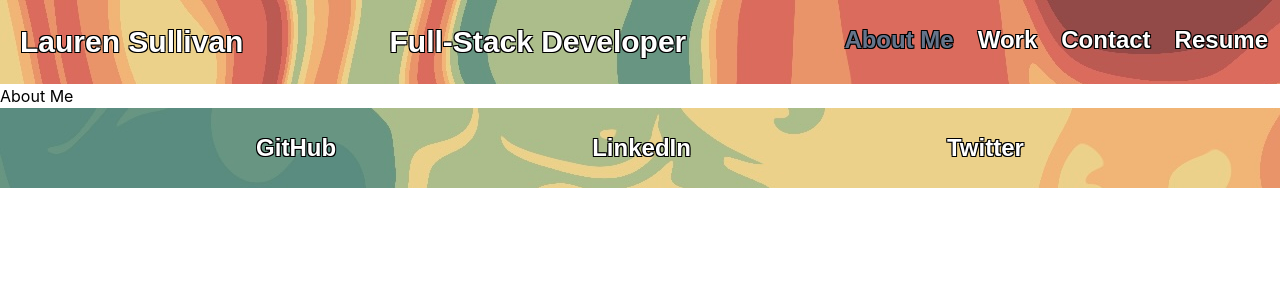
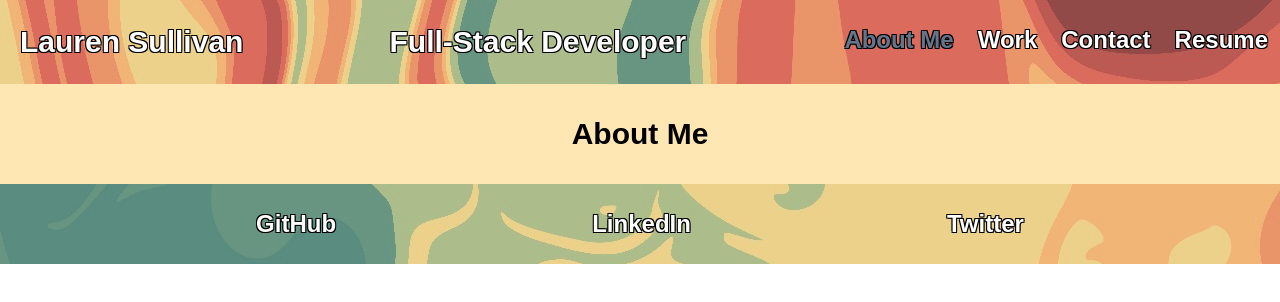
Before and after one commit to lnsvn/portfolio, a React (Create React App) app: page / in a window 1280 px wide. Shown: the top 302 px of the page. Built offline with nearby package versions, Linux system fonts and the light colour scheme.

Commit message:
changes head title and icon in index.html, and adds some styling to the four pages

```diff
--- a/public/index.html
+++ b/public/index.html
@@ -24,7 +24,7 @@
       work correctly both with client-side routing and a non-root public URL.
       Learn how to configure a non-root public URL by running `npm run build`.
     -->
-    <title>React App</title>
+    <title>Lauren Sullivan Portfolio</title>
   </head>
   <body>
     <noscript>You need to enable JavaScript to run this app.</noscript>
--- a/src/App.css
+++ b/src/App.css
@@ -7,6 +7,10 @@ header {
   text-shadow: var(--outline);
 }
 
+main {
+  background-color: #ffe7b3;
+}
+
 footer {
   background-image: url(./images/footer.jpg);
   text-shadow: var(--outline);
--- a/src/components/buttons/Footer.js
+++ b/src/components/buttons/Footer.js
@@ -1,5 +1,5 @@
 import React from "react";
 
 export default function FooterButton(props) {
-  return <a href={props.link}>{props.title}</a>;
+  return <a href={props.link} className="hover:text-slate-300 hover:underline">{props.title}</a>;
 }
--- a/src/pages/AboutMe.js
+++ b/src/pages/AboutMe.js
@@ -1,9 +1,11 @@
 import React from "react";
 
-function AboutMe () {
-    return (
-        <h1>About Me</h1>
-    )
-};
+function AboutMe() {
+  return (
+    <main className="flex justify-center font-rem font-bold py-8">
+      <h1 className="text-3xl">About Me</h1>
+    </main>
+  );
+}
 
 export default AboutMe;
--- a/src/pages/Contact.js
+++ b/src/pages/Contact.js
@@ -1,9 +1,11 @@
 import React from "react";
 
-function Contact () {
-    return (
-        <h1>Contact</h1>
-    )
-};
+function Contact() {
+  return (
+    <main className="flex justify-center font-rem font-bold py-8">
+      <h1 className="text-3xl">Contact</h1>
+    </main>
+  );
+}
 
 export default Contact;
--- a/src/pages/Resume.js
+++ b/src/pages/Resume.js
@@ -2,7 +2,9 @@ import React from "react";
 
 function Resume () {
     return (
-        <h1>Resume</h1>
+        <main className="flex justify-center font-rem font-bold py-8">
+            <h1 className="text-3xl">Resume</h1>
+        </main>
     )
 };
 
--- a/src/pages/Work.js
+++ b/src/pages/Work.js
@@ -2,7 +2,9 @@ import React from "react";
 
 function Work () {
     return (
-        <h1>Work</h1>
+        <main className="flex justify-center font-rem font-bold py-8">
+            <h1 className="text-3xl">Work</h1>
+        </main>
     )
 };
 
```
Also changed, not shown: 2 other files (tests, documents, lock files or other folders).
